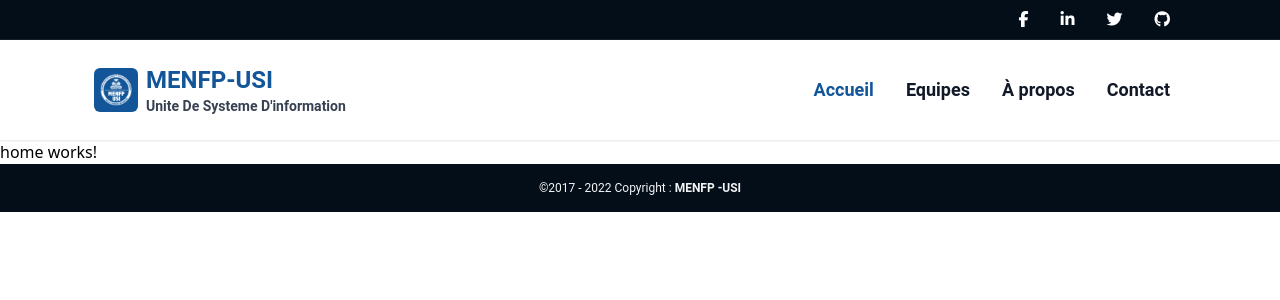
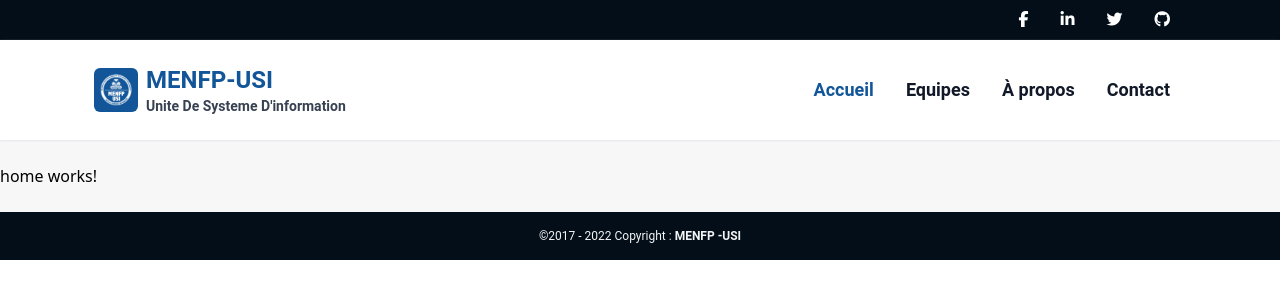
Before and after one commit to wadson333/cianet-website, an Angular app: page /accueil in a window 1280 px wide. Shown: the top 300 px of the page. Built offline with nearby package versions, Linux system fonts and the light colour scheme.

Commit message:
modification dans l'affichage

```diff
--- a/src/app/app.component.html
+++ b/src/app/app.component.html
@@ -1,5 +1,7 @@
 <app-header></app-header>
 <main>
-    <router-outlet></router-outlet>
+    <section class="bg-usi-light-gray py-6">
+        <router-outlet></router-outlet>
+    </section>
 </main>
 <app-footer></app-footer>
```
